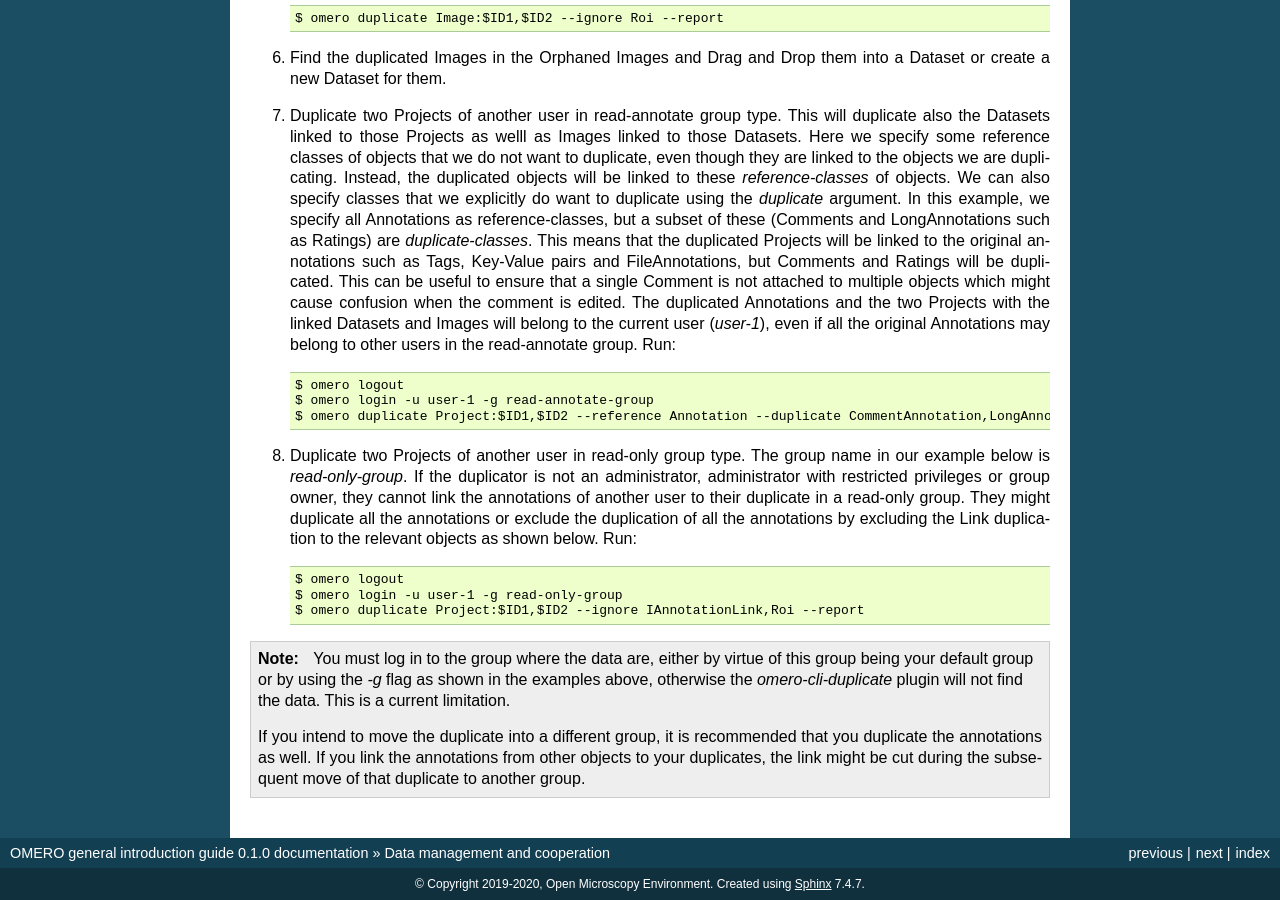
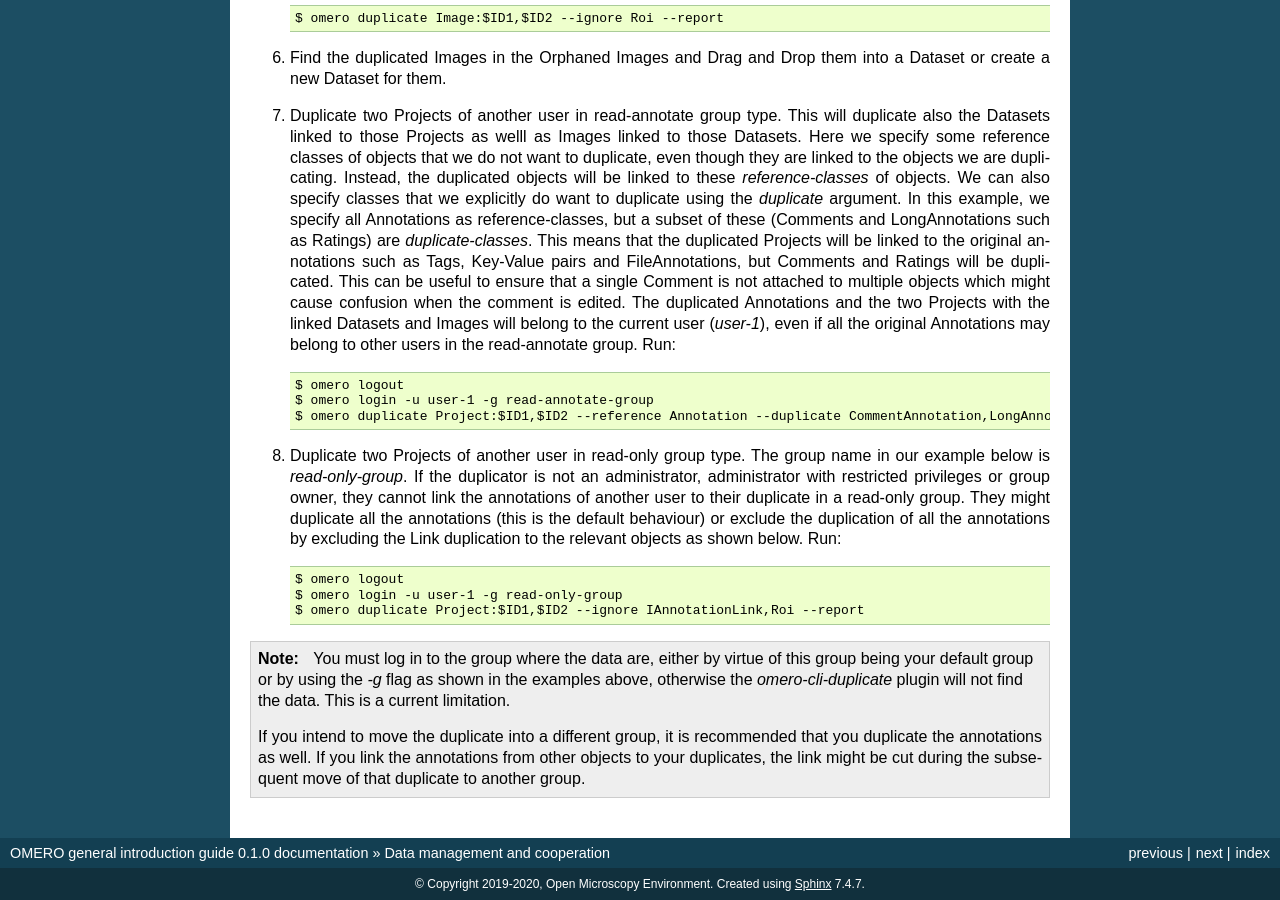
Before and after one commit to ome/omero-guide-introduction, a Sphinx documentation site: the page built from docs/data-management.rst, in a window 1280 px wide and 900 px high, scrolled down 8591 px. Built offline with Sphinx 7.4.7, drawn with Linux system fonts in a browser that asks for light colours.

Commit message:
Add explanation about duplicating annotations being default

```diff
--- a/docs/data-management.rst
+++ b/docs/data-management.rst
@@ -302,7 +302,7 @@
    $ omero login -u user-1 -g read-annotate-group
    $ omero duplicate Project:$ID1,$ID2 --reference Annotation --duplicate CommentAnnotation,LongAnnotation --report
 
-#. Duplicate two Projects of another user in read-only group type. The group name in our example below is `read-only-group`. If the duplicator is not an administrator, administrator with restricted privileges or group owner, they cannot link the annotations of another user to their duplicate in a read-only group. They might duplicate all the annotations or exclude the duplication of all the annotations by excluding the Link duplication to the relevant objects as shown below. Run::
+#. Duplicate two Projects of another user in read-only group type. The group name in our example below is `read-only-group`. If the duplicator is not an administrator, administrator with restricted privileges or group owner, they cannot link the annotations of another user to their duplicate in a read-only group. They might duplicate all the annotations (this is the default behaviour) or exclude the duplication of all the annotations by excluding the Link duplication to the relevant objects as shown below. Run::
 
    $ omero logout
    $ omero login -u user-1 -g read-only-group
```
